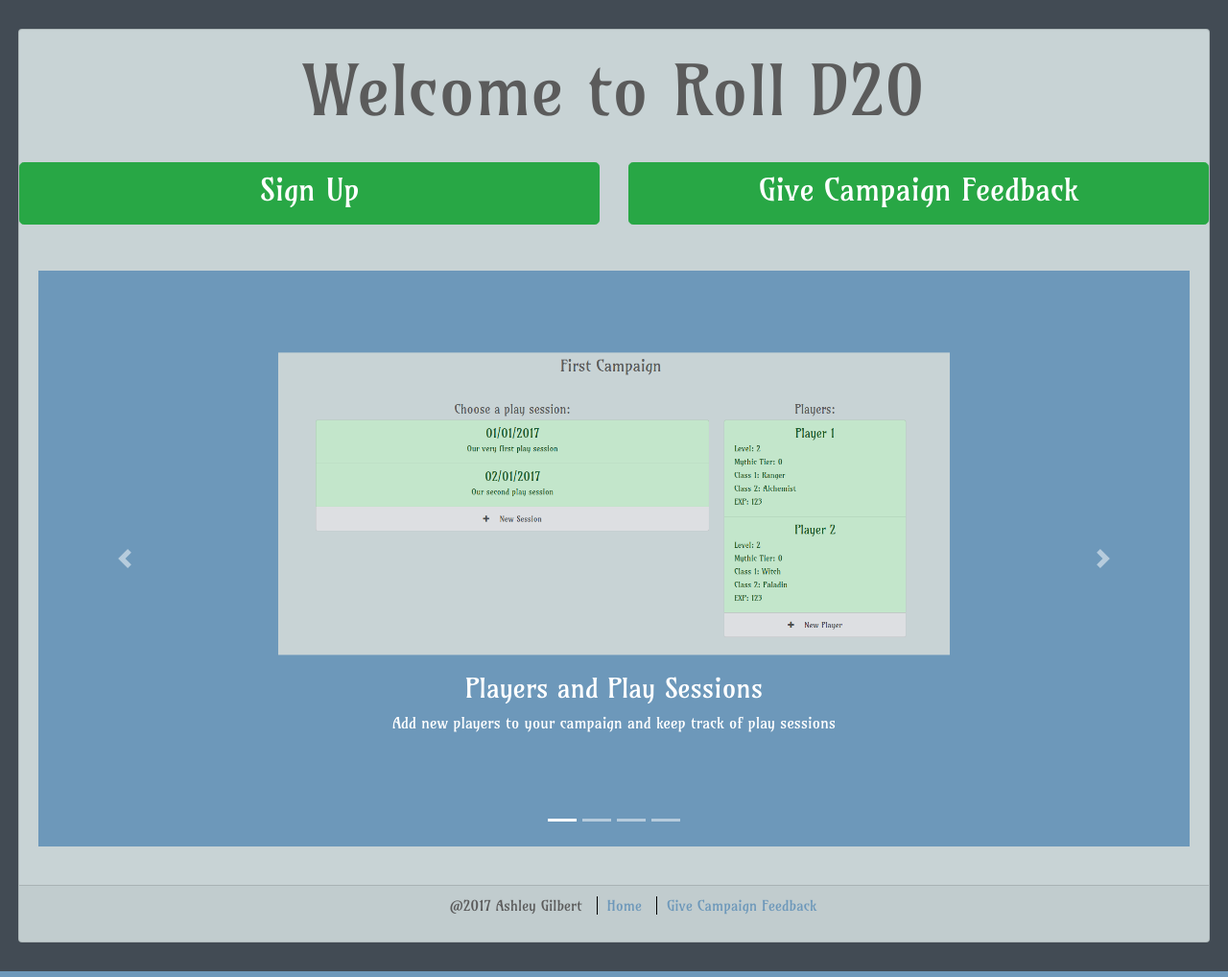
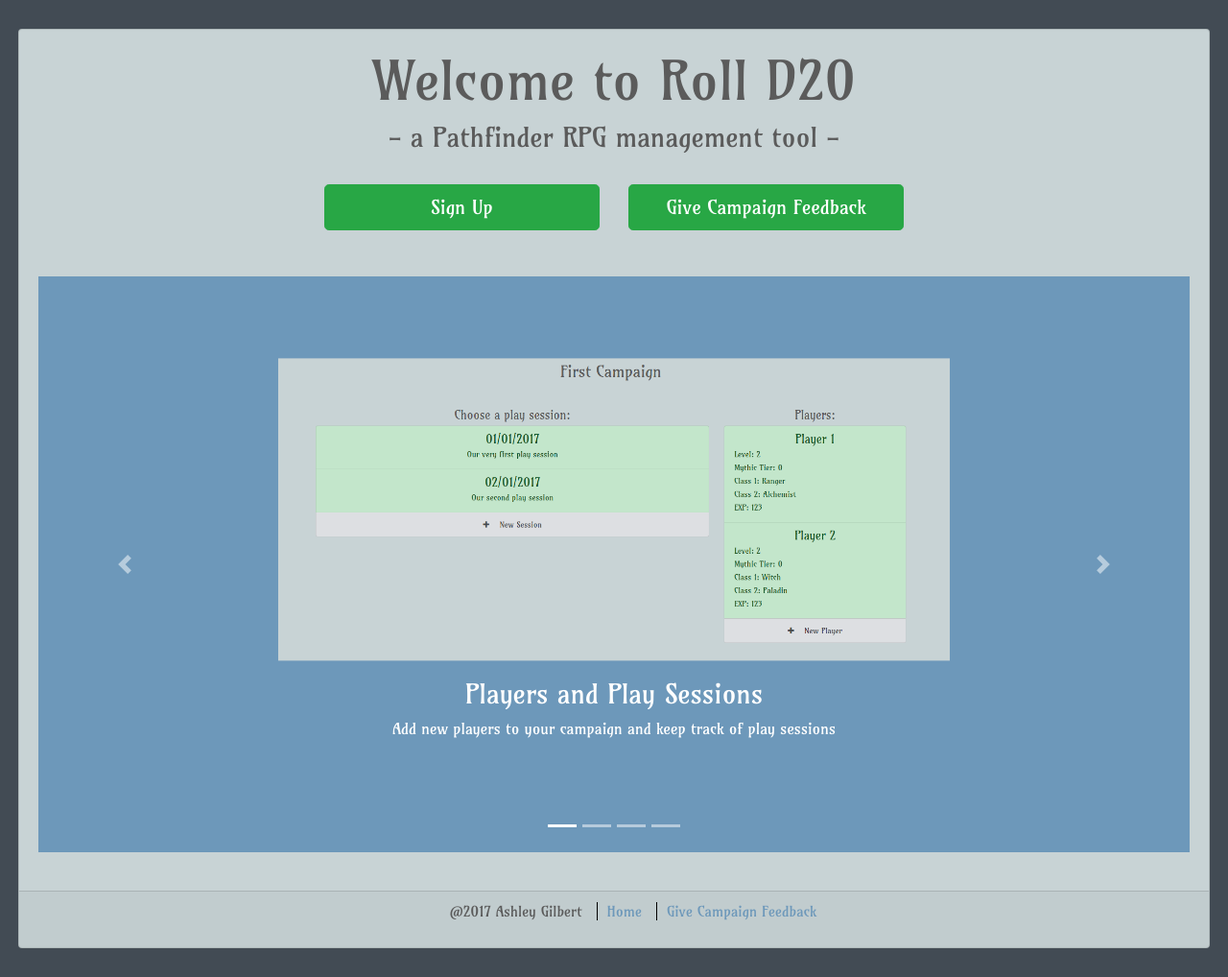
Before and after one commit to ashleygilbert92/roll_d20, a Flask app: page / in a window 1280 px wide. Shown: the part 63-1081 px from the top of the page at 96% size. Run offline with Flask 2, Linux system fonts and the light colour scheme; some libraries are stand-ins or nearby versions.

Commit message:
Some home page format updates

```diff
--- a/templates/home.html
+++ b/templates/home.html
@@ -2,14 +2,15 @@
 {% block content %}
     <div id="content">
         <div class="text-center" id="logged_out_home">
-            <h1 class="display-3">Welcome to Roll D20</h1>
+            <h1 class="display-4">Welcome to Roll D20</h1>
+            <h3>- a Pathfinder RPG management tool -</h3>
             <br>
             <div class="row">
-                <div class="col" id="logged_out_home_buttons">
-                    <a role="button" class="col btn btn-lg btn-success" id="home_sign_up_button" href="/sign_up/"><h2>Sign Up</h2></a>
+                <div class="offset-3 col-3" id="logged_out_home_buttons">
+                    <a role="button" class="col btn btn-lg btn-success" id="home_sign_up_button" href="/sign_up/">Sign Up</a>
                 </div>
-                <div class="col" id="logged_out_home_buttons">
-                    <a role="button" class="col btn btn-lg btn-success" id="home_give_feedback_button" href="/player_feedback/"><h2>Give Campaign Feedback</h2></a>
+                <div class="col-3" id="logged_out_home_buttons">
+                    <a role="button" class="col btn btn-lg btn-success" id="home_give_feedback_button" href="/player_feedback/">Give Campaign Feedback</a>
                 </div>
             </div>
             <br>
```
